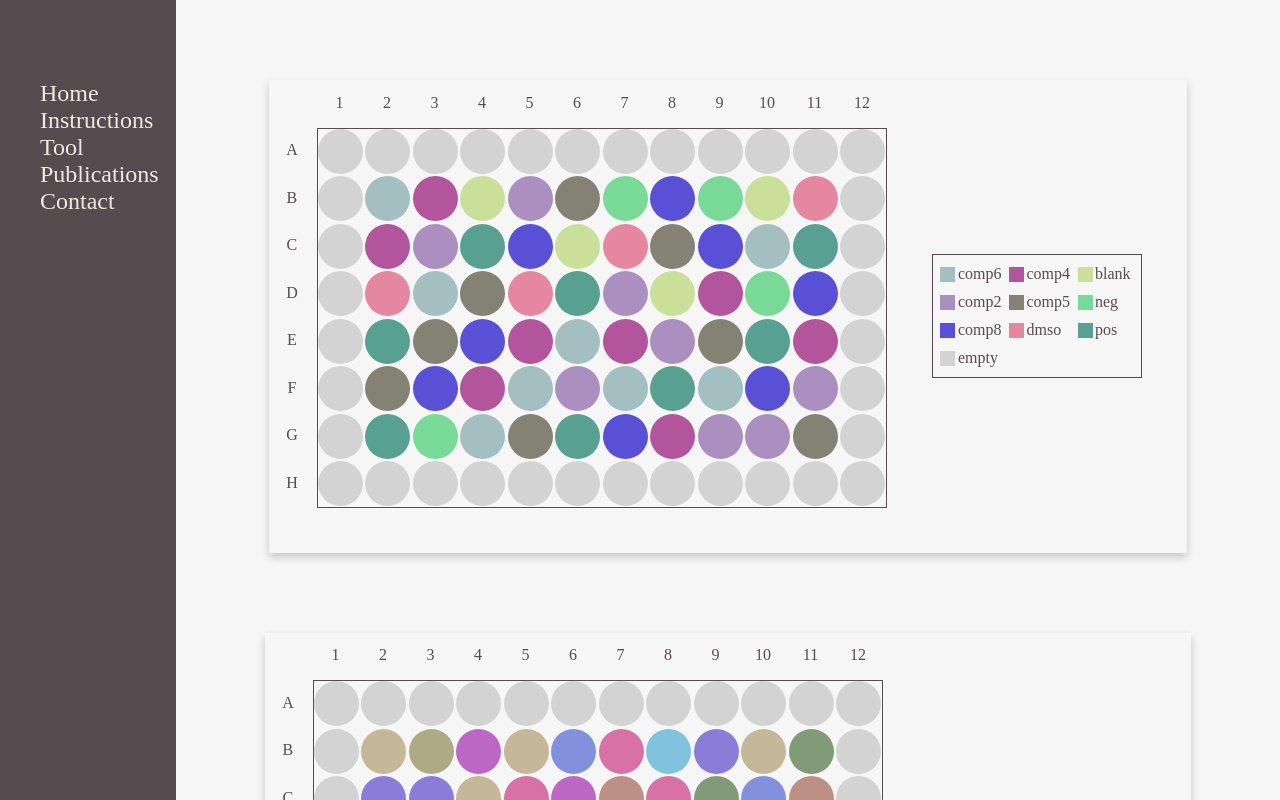
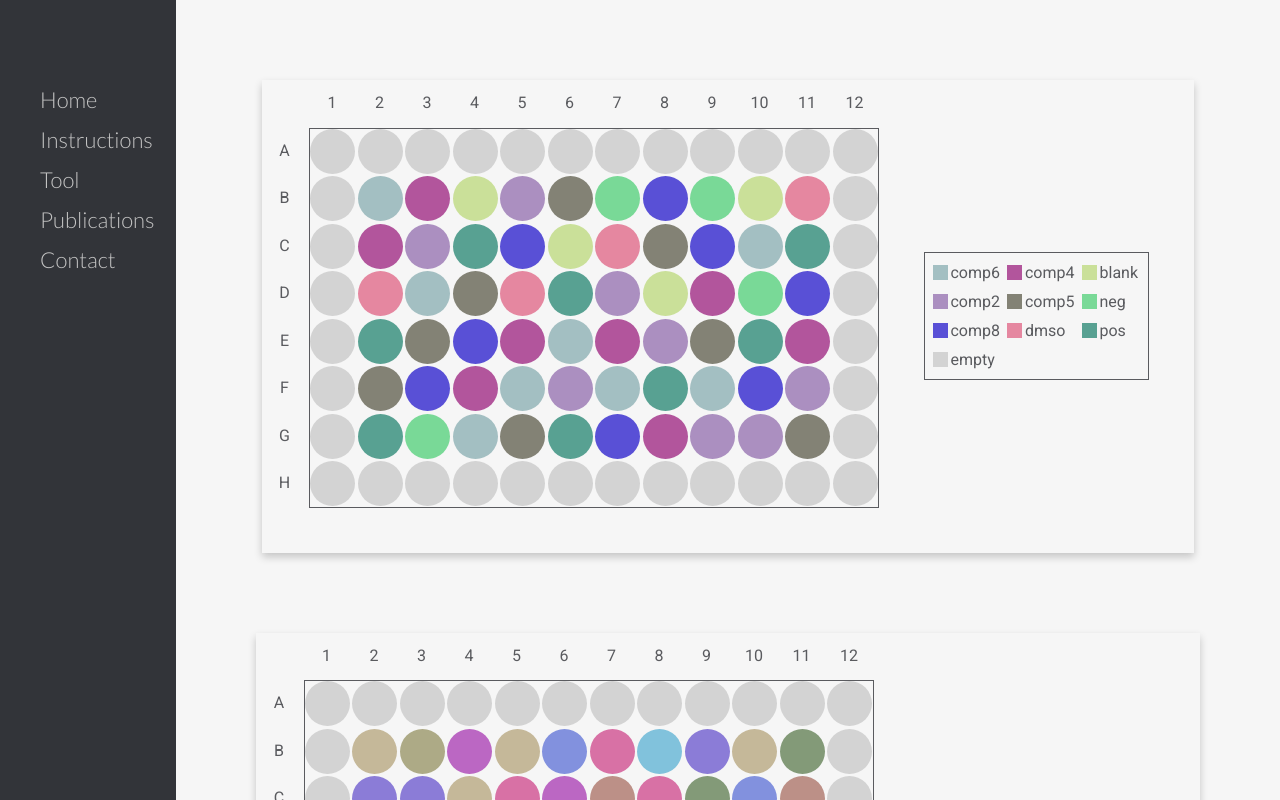
Before and after one commit to pharmbio/plaid-gui, a React (Create React App) app in the folder client/: page / in a window 1280 px wide. Built offline with nearby package versions, Linux system fonts and the light colour scheme; the HTML template or start-up script is replaced by a standard one.

Commit message:
some styling

```diff
--- a/client/public/index.html
+++ b/client/public/index.html
@@ -4,6 +4,15 @@
     <meta charset="utf-8" />
     <meta name="viewport" content="width=device-width, initial-scale=1" />
     <meta name="theme-color" content="#000000" />
+    <link rel="preconnect" href="https://fonts.gstatic.com" />
+    <link
+      href="https://fonts.googleapis.com/css2?family=Roboto:wght@300;400&display=swap"
+      rel="stylesheet"
+    />
+    <link
+      href="https://fonts.googleapis.com/css2?family=Lato:wght@300;400&display=swap"
+      rel="stylesheet"
+    />
     <title>React App</title>
   </head>
   <body>
--- a/client/src/App.js
+++ b/client/src/App.js
@@ -16,7 +16,8 @@
 html {
   box-sizing: border-box;
   background-color: #F6F6F6;
-  color:#584b4f;
+  color:#5a5b5f;
+  font-family: 'Roboto', sans-serif;
 }
 `;
 
--- a/client/src/components/Navbar/Navbar.jsx
+++ b/client/src/components/Navbar/Navbar.jsx
@@ -3,16 +3,20 @@
 import styled from "styled-components";
 
 const StyledSideBar = styled.nav`
-  background-color: #584b4f;
+  background-color: #323439;
   height: 100vh;
 `;
 const StyledLinkItem = styled.li`
   list-style: none;
 `;
 const StyledNavLink = styled(Link)`
-  color: #efeae1;
+  color: #c3c3c3;
   text-decoration: none;
-  font-size: 1.5rem;
+  font-size: 22px;
+  line-height: 40px;
+  font-family: 'Lato', sans-serif;
+  font-weight:300;
+
 `;
 
 const StyledList = styled.ul`
```
